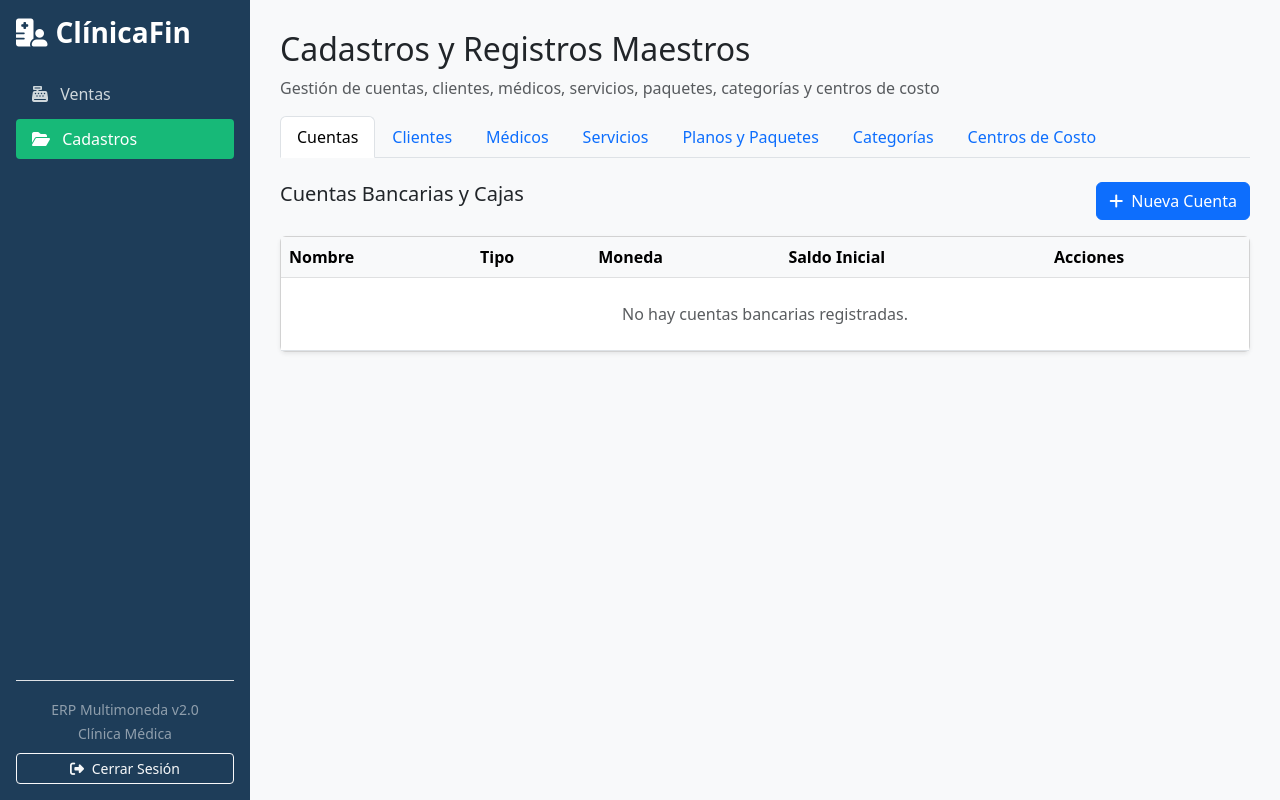
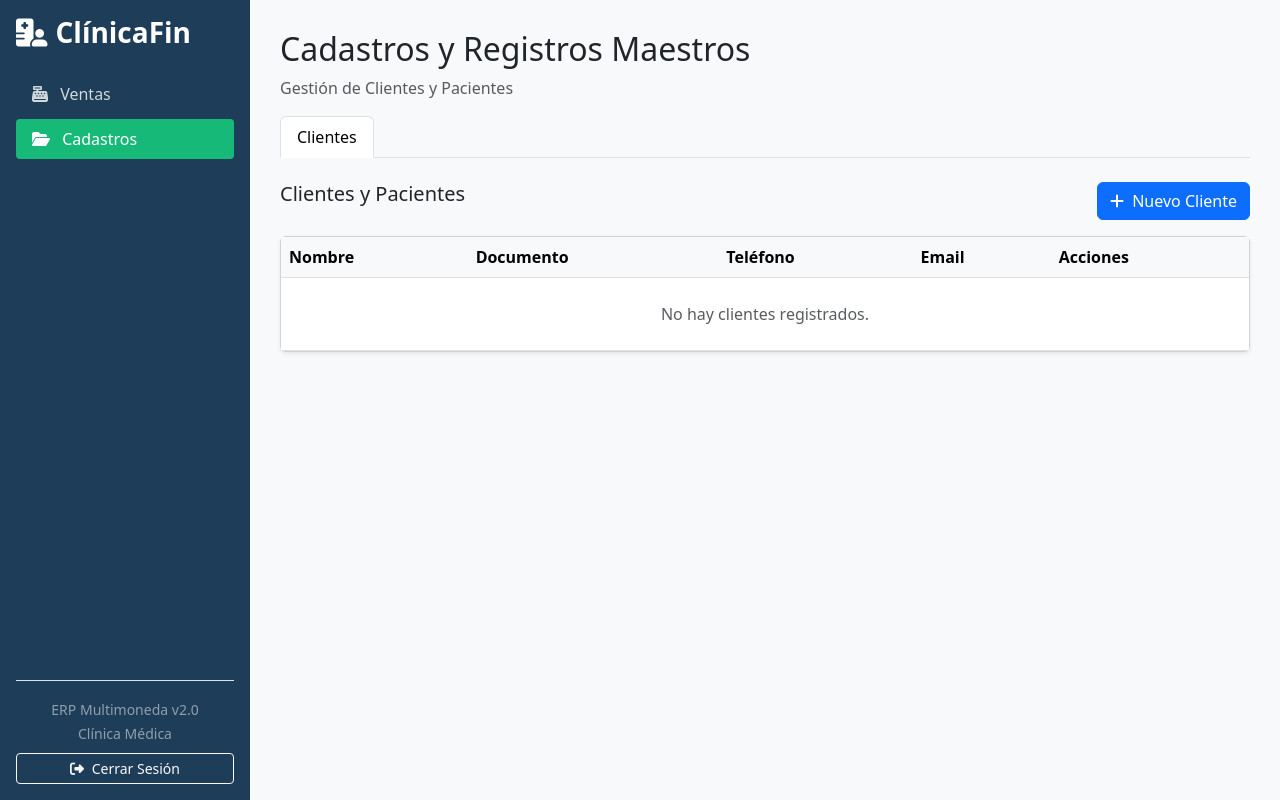
Before and after one commit to patriciafranco-web/finanzas1, a Flask app: page /cadastros in a window 1280 px wide. Run offline with Flask 3, Linux system fonts and the light colour scheme; a user stored in the database is signed in; parts of the project's set-up code (start-up, migrations or seed data) failed here and were passed over.

Commit message:
Update cadastros.html

```diff
--- a/app/templates/cadastros.html
+++ b/app/templates/cadastros.html
@@ -3,12 +3,19 @@
 <div class="d-flex justify-content-between align-items-center mb-3">
     <div>
         <h2>Cadastros y Registros Maestros</h2>
-        <p class="text-muted mb-0">Gestión de cuentas, clientes, médicos, servicios, paquetes, categorías y centros de costo</p>
+        <p class="text-muted mb-0">
+            {% if current_user.username.lower() == 'recepcion' %}
+            Gestión de Clientes y Pacientes
+            {% else %}
+            Gestión de cuentas, clientes, médicos, servicios, paquetes, categorías y centros de costo
+            {% endif %}
+        </p>
     </div>
 </div>
 
-<!-- Pestañas de Cadastros (Sin CxC ni CxP) -->
+<!-- Pestañas de Cadastros (Adaptadas para recepción o administrador) -->
 <ul class="nav nav-tabs mb-4" id="cadastrosTabs" role="tablist">
+    {% if current_user.username.lower() != 'recepcion' %}
     <li class="nav-item"><button class="nav-link active" data-bs-toggle="tab" data-bs-target="#tab-cuentas" type="button">Cuentas</button></li>
     <li class="nav-item"><button class="nav-link" data-bs-toggle="tab" data-bs-target="#tab-clientes" type="button">Clientes</button></li>
     <li class="nav-item"><button class="nav-link" data-bs-toggle="tab" data-bs-target="#tab-medicos" type="button">Médicos</button></li>
@@ -16,10 +23,15 @@
     <li class="nav-item"><button class="nav-link" data-bs-toggle="tab" data-bs-target="#tab-paquetes" type="button">Planos y Paquetes</button></li>
     <li class="nav-item"><button class="nav-link" data-bs-toggle="tab" data-bs-target="#tab-categorias" type="button">Categorías</button></li>
     <li class="nav-item"><button class="nav-link" data-bs-toggle="tab" data-bs-target="#tab-centros" type="button">Centros de Costo</button></li>
+    {% else %}
+    <!-- Si es recepción, solo ve la pestaña de Clientes activa por defecto -->
+    <li class="nav-item"><button class="nav-link active" data-bs-toggle="tab" data-bs-target="#tab-clientes" type="button">Clientes</button></li>
+    {% endif %}
 </ul>
 
 <div class="tab-content" id="cadastrosTabsContent">
 
+    {% if current_user.username.lower() != 'recepcion' %}
     <!-- 1. CUENTAS -->
     <div class="tab-pane fade show active" id="tab-cuentas">
         <div class="d-flex justify-content-between mb-3">
@@ -102,9 +114,10 @@
             </div>
         </div>
     </div>
+    {% endif %}
 
-    <!-- 2. CLIENTES -->
-    <div class="tab-pane fade" id="tab-clientes">
+    <!-- 2. CLIENTES (Visible para Administrador y Recepción) -->
+    <div class="tab-pane fade {% if current_user.username.lower() == 'recepcion' %}show active{% endif %}" id="tab-clientes">
         <div class="d-flex justify-content-between mb-3">
             <h5>Clientes y Pacientes</h5>
             <button class="btn btn-primary" data-bs-toggle="modal" data-bs-target="#modalCliente"><i class="fa-solid fa-plus me-1"></i> Nuevo Cliente</button>
@@ -180,6 +193,7 @@
         </div>
     </div>
 
+    {% if current_user.username.lower() != 'recepcion' %}
     <!-- 3. MÉDICOS -->
     <div class="tab-pane fade" id="tab-medicos">
         <div class="d-flex justify-content-between mb-3">
@@ -355,9 +369,11 @@
             </div>
         </div>
     </div>
+    {% endif %}
 </div>
 
 <!-- ================= MODALES DE CREACIÓN ================= -->
+{% if current_user.username.lower() != 'recepcion' %}
 <!-- Modal Cuenta -->
 <div class="modal fade" id="modalCuenta" tabindex="-1">
     <div class="modal-dialog">
@@ -375,8 +391,9 @@
         </div>
     </div>
 </div>
+{% endif %}
 
-<!-- Modal Cliente -->
+<!-- Modal Cliente (Disponible para admin y recepción) -->
 <div class="modal fade" id="modalCliente" tabindex="-1">
     <div class="modal-dialog">
         <div class="modal-content">
@@ -386,6 +403,7 @@
                     <div class="mb-3"><label class="form-label">Nombre Completo</label><input type="text" class="form-control" name="nombre" required placeholder="Ej: Juan Pérez"></div>
                     <div class="mb-3"><label class="form-label">Documento / C.I.</label><input type="text" class="form-control" name="documento"></div>
                     <div class="mb-3"><label class="form-label">Teléfono</label><input type="text" class="form-control" name="telefono"></div>
+                    <div class="mb-3"><label class="form-label">Email</label><input type="email" class="form-control" name="email"></div>
                 </div>
                 <div class="modal-footer"><button type="submit" class="btn btn-primary">Guardar Cliente</button></div>
             </form>
@@ -393,6 +411,7 @@
     </div>
 </div>
 
+{% if current_user.username.lower() != 'recepcion' %}
 <!-- Modal Médico -->
 <div class="modal fade" id="modalMedico" tabindex="-1">
     <div class="modal-dialog">
@@ -493,6 +512,7 @@
         </div>
     </div>
 </div>
+{% endif %}
 
 <script>
 function agregarFilaItem() {
```
